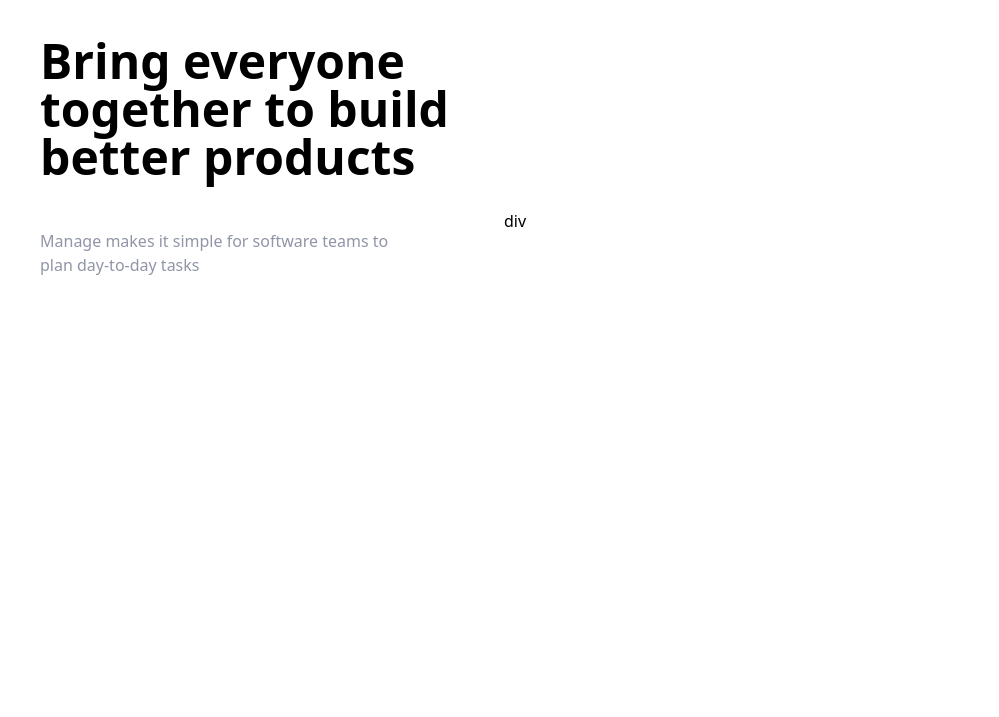
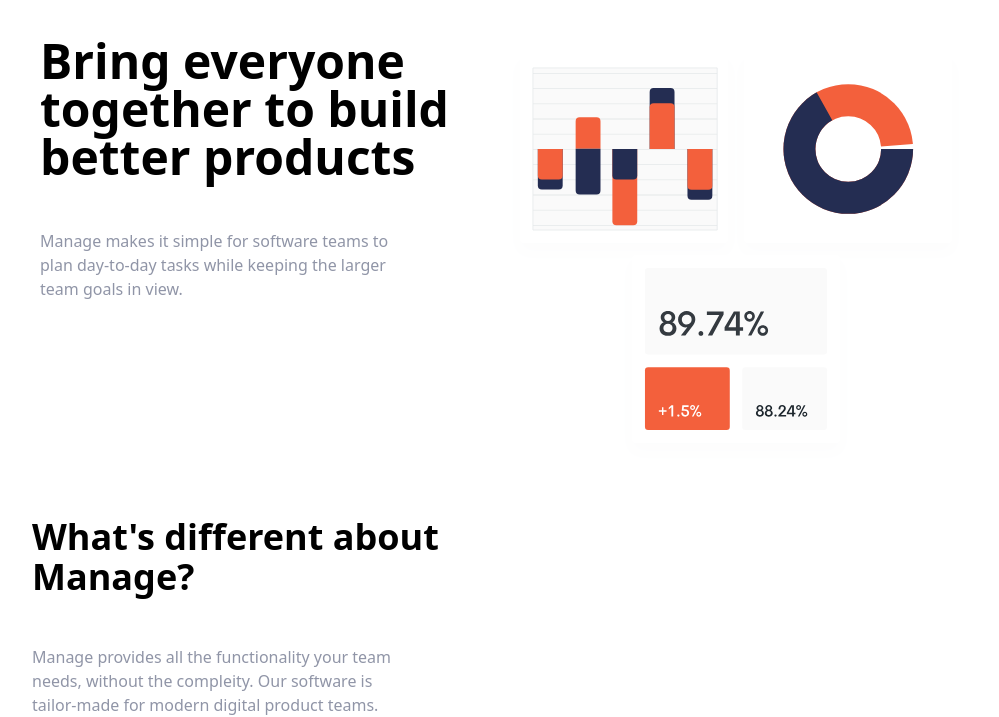
Before and after one commit to rholibobo/landing-page-, a website: page index.html in a window 1280 px wide. Shown: the part 95-812 px from the top of the page, without its empty margins (136-1135 px from the left). Drawn offline with Linux system fonts and the light colour scheme.

Commit message:
Additions to project

```diff
--- a/index.html
+++ b/index.html
@@ -17,7 +17,7 @@
             <img src="img/logo.svg" alt="">
         </div>
         <!-- Menu Items -->
-        <div class="hidden md:flex space-x-6">
+        <div class="hidden space-x-6 md:flex">
             <a href="#" class="hover:text-darkGrayishBlue">Pricing</a>
             <a href="#" class="hover:text-darkGrayishBlue">Product</a>
             <a href="#" class="hover:text-darkGrayishBlue">About Us</a>
@@ -25,7 +25,7 @@
             <a href="#" class="hover:text-darkGrayishBlue">Community</a>
         </div>
         <!-- Button -->
-        <a href="" class="hidden md:block p-3 px-6 pt-2 text-white bg-brightRed rounded-full baseline hover:bg-brightRedLight">Get Started</a>
+        <a href="" class="hidden p-3 px-6 pt-2 text-white bg-brightRed rounded-full baseline hover:bg-brightRedLight md:block">Get Started</a>
 
     </div>
    </nav>
@@ -33,7 +33,7 @@
    <!-- Hero Section -->
    <section id="her">
     <!-- Flex Container -->
-    <div class="container flex flex-col-reverse md:flex-row items-center px-6 mx-auto mt-10 space-y-0 md:space-y-0">
+    <div class="container flex flex-col-reverse  items-center px-6 mx-auto mt-10 space-y-0 md:space-y-0 md:flex-row">
         <!-- Left Item -->
         <div class="flex flex-col mb-32 space-y-12 md:w-1/2">
             <h1 class="max-w-md text-4xl font-bold text-center md:text-5xl md:text-left">
@@ -41,16 +41,35 @@
             </h1>
 
             <p class="max-w-sm text-center text-darkGrayishBlue md:text-left">
-                Manage makes it simple for software teams to plan day-to-day tasks
+                Manage makes it simple for software teams to plan day-to-day tasks while keeping the larger team goals in view.
             </p>
+
+            <div class="flex justify-center md:justify-start">
+                <a href="" class="hidden p-3 px-6 pt-2 text-white bg-brightRed rounded-full baseline hover:bg-brightRedLight">Get Started</a>
+            </div>
 
         </div>
         <!-- Image -->
-        div
-
+        <div class="md:w-1/2">
+            <img src="img/illustration-intro.svg" alt="">
+        </div>
     </div>
 
+   </section>
 
+   <!-- Features Section -->
+   <section id="features">
+    <div class="container flex flex-col px-4 mx-auto mt-10 space-y-12 md:space-y-0 md:flex-row">
+        <!-- What's Different -->
+        <div class="flex flex-col space-y-12 md:w-1/2">
+            <h2 class="max-w-md text-4xl font-bold text-center md:text-left">
+                What's different about Manage?
+            </h2>
+            <p class="max-w-sm text-center text-darkGrayishBlue md:text-left">
+                Manage provides all the functionality your team needs, without the compleity. Our software is tailor-made for modern digital product teams.
+            </p>
+        </div>
+    </div>
    </section>
 </body>
 </html>
```
Also changed, not shown: css/main.css.
